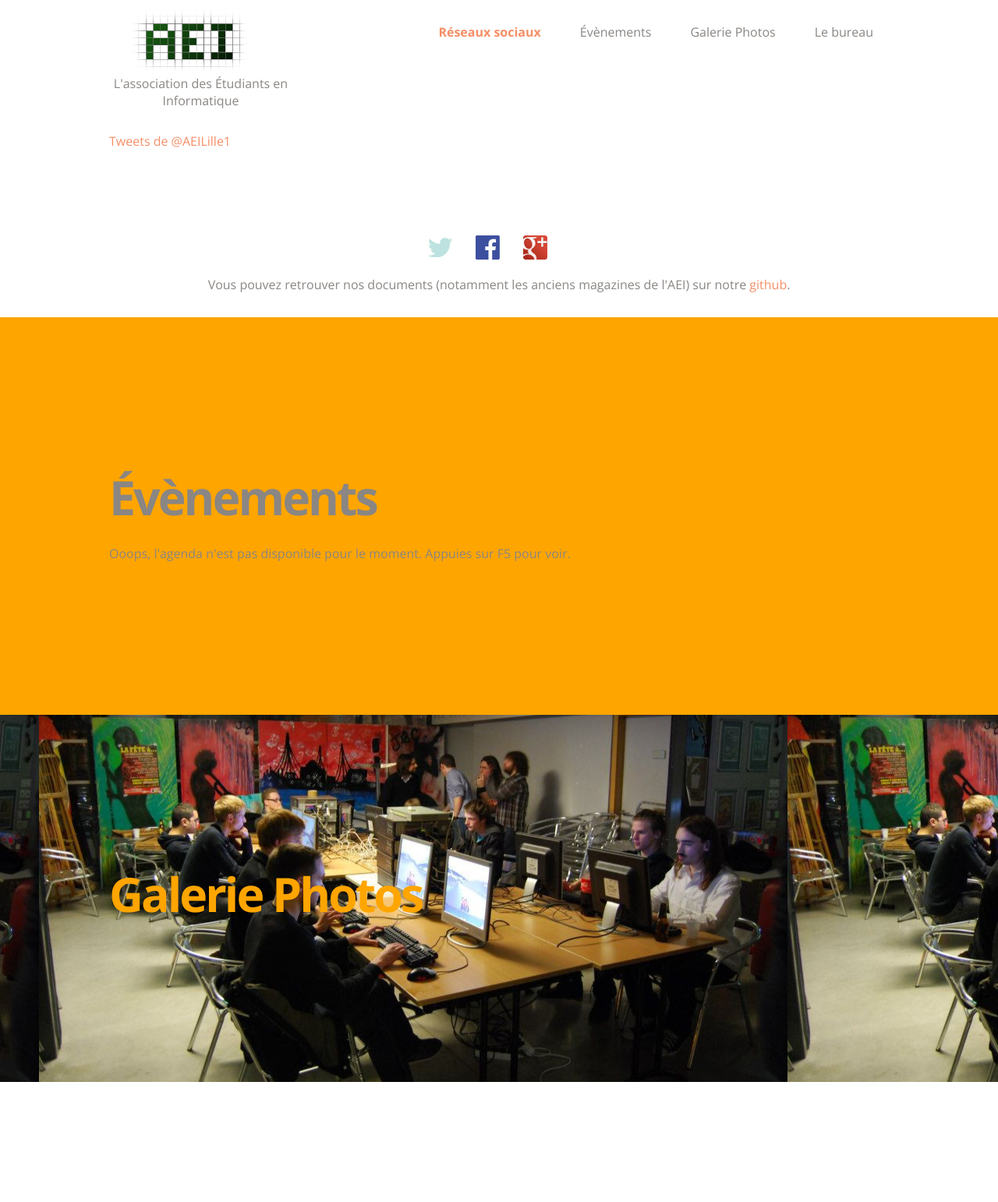
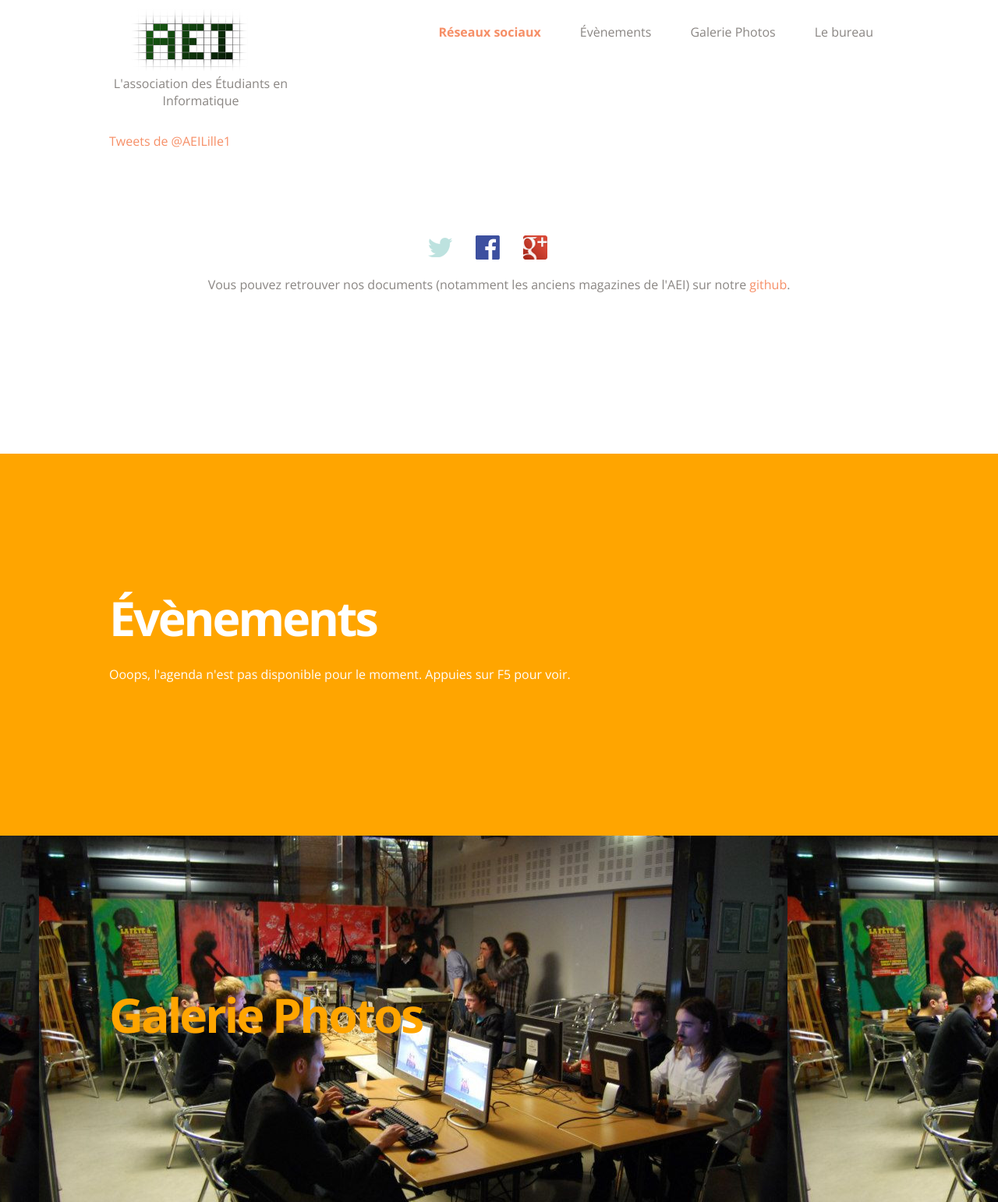
Before and after one commit to AEILille1/OrgaWebsite, a PHP site: page / in a window 1280 px wide. Shown: the top 1542 px of the page at 78% size. Run offline with PHP 8.4, Linux system fonts and the light colour scheme; data that the repository does not hold is empty; some libraries are stand-ins or nearby versions.

Commit message:
Modification du CSS

```diff
--- a/css/style.css
+++ b/css/style.css
@@ -80,6 +80,7 @@ a:visited {
 #slide1{
     background-color:#ffffff;
     padding-bottom: 15px;
+    padding-bottom: 190px;
 }
 #slide1 h1 {
 	font-size: 3.8em;
@@ -108,21 +109,26 @@ float:right;
 
 #slide2{
 	background-color:orange;
-	color:#8a8683;
+	color:white;
+	padding-top: 150px;
 }
 #slide2 h1 {
 	font-size: 3.8em;
 	letter-spacing: -3px;
 	line-height: 0px;
-	color:#8a8683;
+	color:white;
 	font-weight: 700;
 }
 #slide2 h2 {
 	font-size: 2em;
-	color: #ffffff;
+	color:white;
 	line-height: 0px;
 	padding-bottom:20px;
 	font-weight: 400;
+}
+
+#slide2 a {
+    color: blue;
 }
 
 
```
